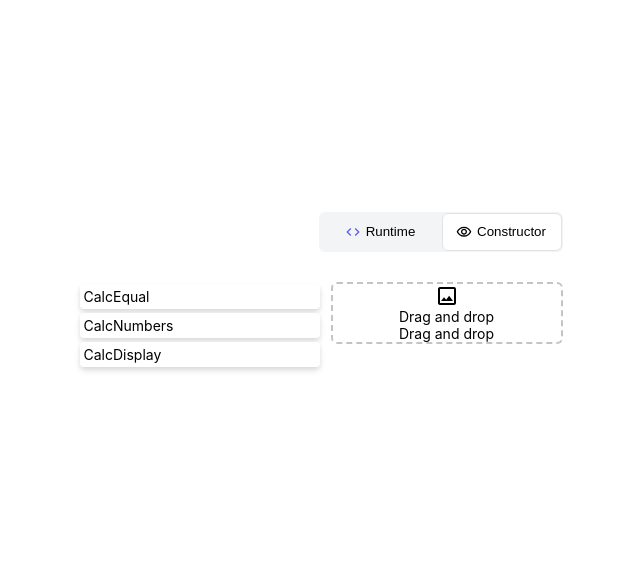
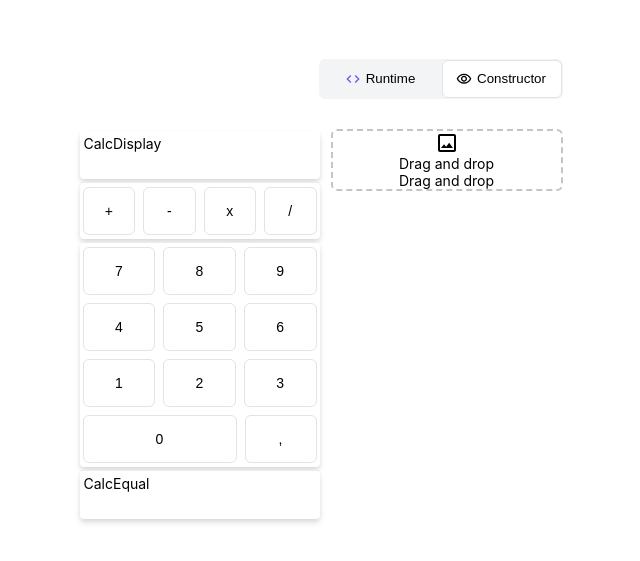
Before and after one commit to ailo21/dnd_calc, a React (Create React App) app: page / in a window 1280 px wide. Shown: the part 113-674 px from the top of the page, without its empty margins (317-957 px from the left). Built offline with nearby package versions, Linux system fonts and the light colour scheme.

Commit message:
доработка компонентов калькуляятора & рефакторинг

```diff
--- a/src/App.css
+++ b/src/App.css
@@ -51,5 +51,34 @@ body {
   margin-bottom: 2px;
   margin-left: -4px;
   margin-right: -4px;
+  min-height: 40px;
+}
+.row {
+  display: flex;
+  justify-content: space-between;
+  margin-left: -5px;
+  margin-right: -5px;
+}
+.row.row_with_point .num:first-child {
+  flex: 0 0 154px;
+}
+.row + .row {
+  margin-top: 8px;
+}
+.num,
+.operation_item {
+  background: #FFFFFF;
+  border: 1px solid #E2E3E5;
+  font-size: 14px;
+  width: 100%;
+  margin: 0 4px;
+  height: 48px;
+  border-radius: 6px;
+}
+.num:hover,
+.operation_item:hover {
+  border: 1px solid #5D5FEF;
+  outline: 1px solid #5D5FEF;
+  cursor: pointer;
 }
 /*# sourceMappingURL=App.css.map */
--- a/src/App.less
+++ b/src/App.less
@@ -60,4 +60,37 @@ body {
   margin-bottom:2px;
   margin-left: -4px;
   margin-right: -4px;
+  min-height: 40px;
 }
+
+
+.row {
+  display: flex;
+  justify-content: space-between;
+  margin-left: -5px;
+  margin-right: -5px;
+  &.row_with_point{
+    .num:first-child{
+      flex: 0 0 154px;
+
+    }
+  }
+}
+.row+.row{
+  margin-top: 8px;
+}
+.num,.operation_item {
+  background: #FFFFFF;
+  border: 1px solid #E2E3E5;
+  font-size: 14px;
+  width: 100%;
+  margin: 0 4px;
+  height: 48px;
+  border-radius: 6px;
+  &:hover{
+    border: 1px solid #5D5FEF;
+    outline: 1px solid #5D5FEF;
+    cursor: pointer;
+  }
+
+}
--- a/src/app/store.ts
+++ b/src/app/store.ts
@@ -5,6 +5,9 @@ export const store = configureStore({
   reducer: {
     calculator: calculatorReducer,
   },
+  middleware: (getDefaultMiddleware) => getDefaultMiddleware({
+    serializableCheck: false,
+  }),
 });
 
 export type AppDispatch = typeof store.dispatch;
--- a/src/features/Calculator/Calculator.tsx
+++ b/src/features/Calculator/Calculator.tsx
@@ -3,21 +3,64 @@ import { DragDropContext, DropResult } from 'react-beautiful-dnd';
 import Column from './dnd/Column';
 import { useAppDispatch, useAppSelector } from '../../app/hooks';
 import {
+  changeStructure,
   PropCalc, selectEditMode, selectStructure, toggleEditMode,
 } from './CalculatorSlice';
 import Switcher from '../../UI/switcher/Switcher';
+import { ColumnProps } from './model/CalcPartial';
+// import { CalcPartial } from './model/CalcPartial';
 
 const Calculator = () => {
   const dispatch = useAppDispatch();
-  const ColumnList : PropCalc = useAppSelector(selectStructure);
+  const structure : PropCalc = useAppSelector(selectStructure);
   const isEditMode : boolean = useAppSelector(selectEditMode);
 
   useEffect(() => {
   }, []);
 
   const onDragEnd = ({ source, destination } : DropResult) => {
-    // debugger;
-    console.log(source, destination);
+    if (destination === undefined || destination === null) return null;
+    if (source.droppableId === destination.droppableId && destination.index === source.index) {
+      return null;
+    }
+
+    const start = structure[source.droppableId];
+    const end = Object.assign([], structure[destination.droppableId]);
+    if (end.id !== structure.arialTarget.id) {
+      //перемещения в калькуляторе
+    } else {
+      //пермещения из source в target
+      const newStartList = start.list.filter(
+        (_ : any, idx : number) => idx !== source.index,
+      );
+
+      // Create a new start column
+      const newStartCol = {
+        id: start.id,
+        list: newStartList,
+      };
+
+      // Make a new end list array
+      const newEndList = Object.assign([], end.list);
+
+      // Insert the item into the end list
+      newEndList.splice(destination.index, 0, start.list[source.index]);
+      const newEndCol = {
+        id: end.id,
+        list: newEndList,
+      };
+
+      dispatch(changeStructure({
+        [newStartCol.id]: newStartCol,
+        [newEndCol.id]: newEndCol,
+      } as PropCalc));
+      // обеспечим появление дисплея строго в первой позиции
+      // if (newEndList.some((s : CalcPartial) => (s.component. === 'CalcDisplay'))) {
+      //   const displayIndex = newEndList.findIndex((f : CalcPartial) => f.elementCalc === 'CalcDisplay');
+      //   const temp = newEndList.splice(displayIndex, 1);
+      //   newEndList.splice(0, 0, temp[0]);
+      // }
+    }
   };
   const changeMode = () => {
     dispatch(toggleEditMode());
@@ -32,8 +75,8 @@ const Calculator = () => {
       />
       <DragDropContext onDragEnd={ onDragEnd }>
         <div className="drag_columns">
-          <Column col={ ColumnList.arialSource } key={ ColumnList.arialSource.id } />
-          <Column col={ ColumnList.arialTarget } key={ ColumnList.arialTarget.id } />
+          <Column col={ structure.arialSource } key={ structure.arialSource.id } />
+          <Column col={ structure.arialTarget } key={ structure.arialTarget.id } />
         </div>
       </DragDropContext>
     </div>
--- a/src/features/Calculator/CalculatorSlice.tsx
+++ b/src/features/Calculator/CalculatorSlice.tsx
@@ -1,21 +1,28 @@
 import React from 'react';
-import { createSlice } from '@reduxjs/toolkit';
-import { CalcPartial } from './model/CalcPartial';
+import { createSlice, PayloadAction } from '@reduxjs/toolkit';
+import { CalcPartial, ColumnProps } from './model/CalcPartial';
 import CalcEqual from './components/CalcEqual';
 import CalcNumbers from './components/CalcNumbers';
 import CalcDisplay from './components/CalcDisplay';
 import { RootState } from '../../app/store';
+import CalcOperations from './components/CalcOperations';
 
 const ComponentList : CalcPartial[] = [
   {
     sort: 1,
+    component: <CalcDisplay />,
+  },
+  {
+    sort: 2,
+    component: <CalcOperations />,
+  },
+  {
+    sort: 3,
+    component: <CalcNumbers />,
+  },
+  {
+    sort: 4,
     component: <CalcEqual />,
-  }, {
-    sort: 2,
-    component: <CalcNumbers />,
-  }, {
-    sort: 3,
-    component: <CalcDisplay />,
   },
 ];
 
@@ -24,17 +31,16 @@ export interface CalculatorState {
   structure : PropCalc
 }
 
+export interface PropCalcItem {
+  id : string,
+  list : CalcPartial[]
+}
+
 export interface PropCalc {
   [index : string] : any,
 
-  arialSource : {
-    id : 'arialSource',
-    list : CalcPartial[]
-  },
-  arialTarget : {
-    id : 'arialTarget',
-    list : CalcPartial[]
-  },
+  arialSource : PropCalcItem,
+  arialTarget : PropCalcItem,
 }
 
 const initialState : CalculatorState = {
@@ -57,10 +63,16 @@ export const calculatorSlice = createSlice({
     toggleEditMode: (state) => {
       state.isEditMode = !state.isEditMode;
     },
+    changeStructure: (state, action : PayloadAction<PropCalc>) => {
+      for (const [key] of Object.entries(action.payload)) {
+        state.structure[key].list = action.payload[key].list;
+      }
+    },
   },
 });
 export const {
   toggleEditMode,
+  changeStructure,
 } = calculatorSlice.actions;
 
 export const selectStructure = (state : RootState) => state.calculator.structure;
--- /dev/null
+++ b/src/features/Calculator/components/CalcNumber.tsx
@@ -0,0 +1,20 @@
+import React, { FC } from 'react';
+
+interface Props {
+  num : number,
+  onClick : (num : number) => void
+}
+
+const CalcNumber : FC<Props> = ({ num, onClick }) => (
+  <button
+    className="num"
+    onClick={ () => {
+      onClick(num);
+    } }
+    type="button"
+  >
+    { num }
+  </button>
+);
+
+export default CalcNumber;
--- a/src/features/Calculator/components/CalcNumbers.tsx
+++ b/src/features/Calculator/components/CalcNumbers.tsx
@@ -1,9 +1,59 @@
 import React from 'react';
+import CalcNumber from './CalcNumber';
+import CalcPoint from './CalcPoint';
+import { useAppDispatch } from '../../../app/hooks';
 
-const CalcNumbers = () => (
-  <div className="calc_partial">
-    CalcNumbers
-  </div>
-);
+const CalcNumbersList = () => {
+  const dispatch = useAppDispatch();
+  // const operation = useAppSelector(selectDisplayOperation);
+  // const computedResult = useAppSelector(selectIsComputedRes);
 
-export default CalcNumbers;
+  const clickHandlerPoint = () => {
+    // if (computedResult) {
+    //   dispatch(displayClear());
+    //   dispatch(addOperand1('.'));
+    // } else if (operation === undefined) {
+    //   dispatch(addOperand1('.'));
+    // } else {
+    //   dispatch(addOperand2('.'));
+    // }
+  };
+  const clickHandlerNum = (num: number) => {
+    // const stringNum = String(num);
+    // if (computedResult) {
+    //   dispatch(displayClear());
+    //   dispatch(addOperand1(stringNum));
+    // } else if (operation === undefined) {
+    //   dispatch(addOperand1(stringNum));
+    // } else {
+    //   dispatch(addOperand2(stringNum));
+    // }
+  };
+
+  return (
+    <div className="calc_partial">
+      <div className="row">
+        <CalcNumber num={7} onClick={() => clickHandlerNum(7)} />
+        <CalcNumber num={8} onClick={() => clickHandlerNum(8)} />
+        <CalcNumber num={9} onClick={() => clickHandlerNum(9)} />
+      </div>
+      <div className="row">
+        <CalcNumber num={4} onClick={() => clickHandlerNum(4)} />
+        <CalcNumber num={5} onClick={() => clickHandlerNum(5)} />
+        <CalcNumber num={6} onClick={() => clickHandlerNum(6)} />
+      </div>
+      <div className="row">
+        <CalcNumber num={1} onClick={() => clickHandlerNum(1)} />
+        <CalcNumber num={2} onClick={() => clickHandlerNum(2)} />
+        <CalcNumber num={3} onClick={() => clickHandlerNum(3)} />
+      </div>
+      <div className="row row_with_point">
+        <CalcNumber num={0} onClick={() => clickHandlerNum(0)} />
+        <CalcPoint onClick={() => clickHandlerPoint()} />
+      </div>
+
+    </div>
+  );
+};
+
+export default CalcNumbersList;
--- /dev/null
+++ b/src/features/Calculator/components/CalcOperation.tsx
@@ -0,0 +1,21 @@
+import React, { FC } from 'react';
+import { OperationEnum } from '../model/OperationEnum';
+
+interface Props {
+  operation : OperationEnum,
+  onClick : (operation : OperationEnum) => void
+}
+
+const CalcOperation : FC<Props> = ({ operation, onClick }) => (
+  <button
+    className="operation_item"
+    onClick={ () => {
+      onClick(operation);
+    } }
+    type="button"
+  >
+    { operation }
+  </button>
+);
+
+export default CalcOperation;
--- /dev/null
+++ b/src/features/Calculator/components/CalcOperations.tsx
@@ -0,0 +1,39 @@
+import React, { FC } from 'react';
+import { useAppDispatch } from '../../../app/hooks';
+import { OperationEnum } from '../model/OperationEnum';
+import CalcOperation from './CalcOperation';
+
+const CalcOperations : FC = () => {
+  const dispatch = useAppDispatch();
+  // const operand1 = useAppSelector(selectDisplayOperand1);
+
+  const clickHandlerOperation = (operation : OperationEnum) => {
+    // if (operand1 !== undefined) {
+    //   dispatch(addOperation(operation));
+    // }
+  };
+  const operationList = [
+    OperationEnum.fold,
+    OperationEnum.subtract,
+    OperationEnum.multiply,
+    OperationEnum.division,
+  ];
+
+  return (
+    <div className="calc_partial">
+      <div className="row">
+        {
+          operationList.map((o) => (
+            <CalcOperation
+              key={ o }
+              operation={ o }
+              onClick={ () => clickHandlerOperation(o) }
+            />
+          ))
+        }
+      </div>
+    </div>
+  );
+};
+
+export default CalcOperations;
--- /dev/null
+++ b/src/features/Calculator/components/CalcPoint.tsx
@@ -0,0 +1,19 @@
+import React, { FC } from 'react';
+
+interface Props {
+  onClick : () => void
+}
+
+const CalcPoint : FC<Props> = ({ onClick }) => (
+  <button
+    className="num"
+    onClick={ () => {
+      onClick();
+    } }
+    type="button"
+  >
+    ,
+  </button>
+);
+
+export default CalcPoint;
--- /dev/null
+++ b/src/features/Calculator/model/OperationEnum.tsx
@@ -0,0 +1,6 @@
+export enum OperationEnum {
+  fold = '+',
+  subtract = '-',
+  multiply = 'x',
+  division = '/',
+}
```
Also changed, not shown: .eslintrc.js, 1 other file (tests, documents, lock files or other folders).
